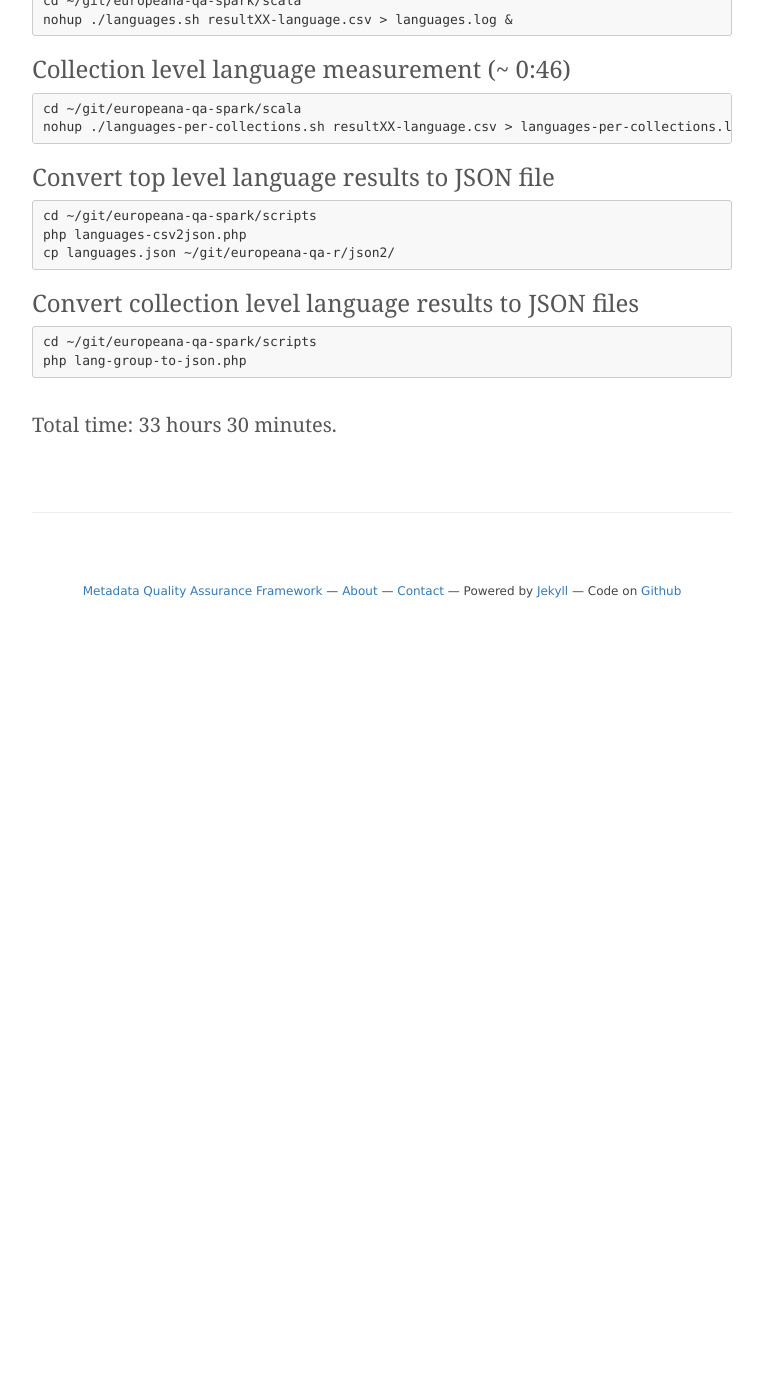
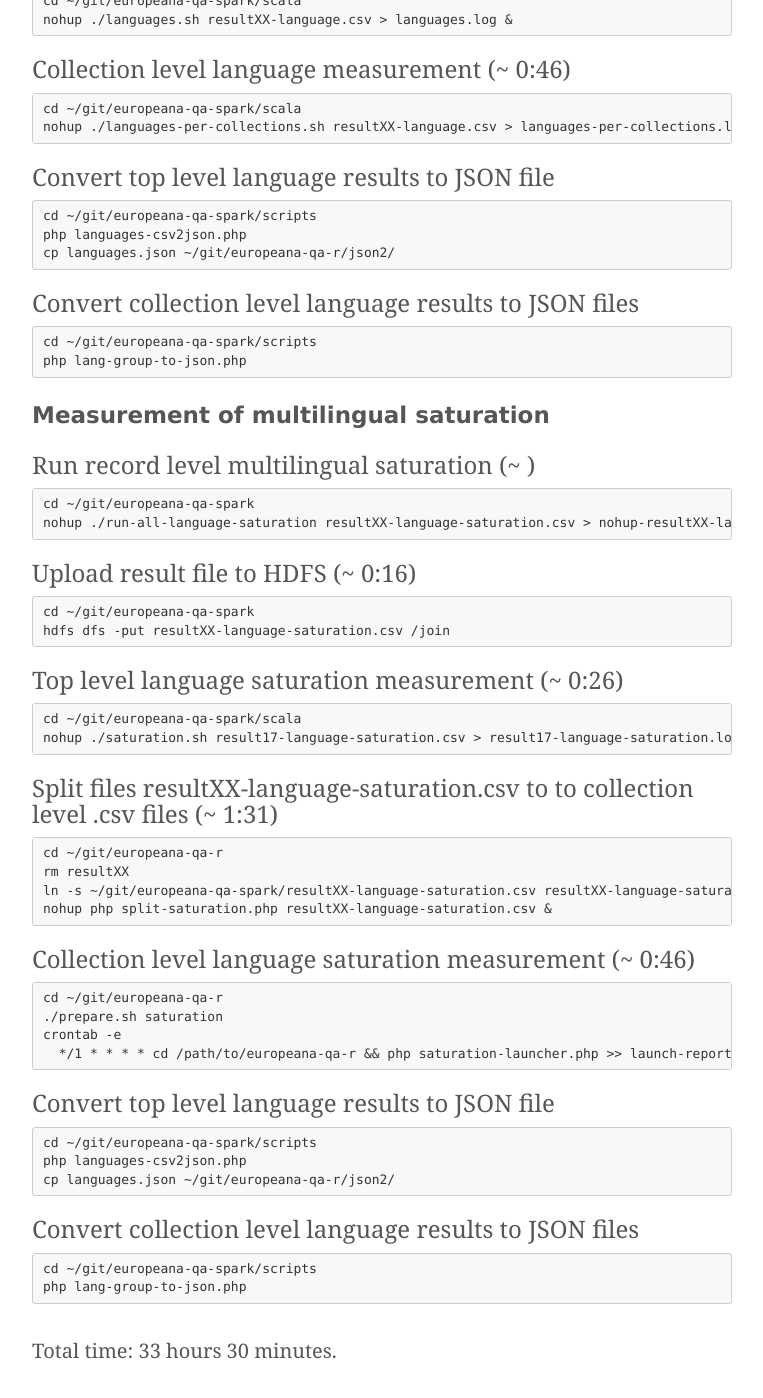
Before and after one commit to pkiraly/pkiraly.github.io, a Jekyll site: the page built from cheatsheet.md, in a window 1280 px wide and 1400 px high, scrolled down 3053 px. Shown: the whole window, without its empty margins (258-1021 px from the left). Built offline with Jekyll 4.4.1, drawn with Linux system fonts in a browser that asks for light colours; nearby versions of some CDN libraries; some web fonts are replaced; comment, search, counter and statistics services are not loaded; before the commit the page ends 3683 px from its top, so only the background shows below that.

Commit message:
Update cheatsheet.md

````diff
--- a/cheatsheet.md
+++ b/cheatsheet.md
@@ -140,4 +140,60 @@ cd ~/git/europeana-qa-spark/scripts
 php lang-group-to-json.php
 ```
 
+## Measurement of multilingual saturation
+
+### Run record level multilingual saturation (~ )
+
+```
+cd ~/git/europeana-qa-spark
+nohup ./run-all-language-saturation resultXX-language-saturation.csv > nohup-resultXX-language-saturation.log &
+```
+
+### Upload result file to HDFS (~ 0:16)
+
+```
+cd ~/git/europeana-qa-spark
+hdfs dfs -put resultXX-language-saturation.csv /join
+```
+
+### Top level language saturation measurement (~ 0:26)
+
+```
+cd ~/git/europeana-qa-spark/scala
+nohup ./saturation.sh result17-language-saturation.csv > result17-language-saturation.log &
+```
+
+### Split files resultXX-language-saturation.csv to to collection level .csv files (~ 1:31)
+
+```
+cd ~/git/europeana-qa-r
+rm resultXX
+ln -s ~/git/europeana-qa-spark/resultXX-language-saturation.csv resultXX-language-saturation.csv
+nohup php split-saturation.php resultXX-language-saturation.csv &
+```
+
+### Collection level language saturation measurement (~ 0:46)
+
+```
+cd ~/git/europeana-qa-r
+./prepare.sh saturation
+crontab -e
+  */1 * * * * cd /path/to/europeana-qa-r && php saturation-launcher.php >> launch-report.log
+```
+
+### Convert top level language results to JSON file
+
+```
+cd ~/git/europeana-qa-spark/scripts
+php languages-csv2json.php
+cp languages.json ~/git/europeana-qa-r/json2/
+```
+
+### Convert collection level language results to JSON files
+
+```
+cd ~/git/europeana-qa-spark/scripts
+php lang-group-to-json.php
+```
+
 Total time: 33 hours 30 minutes.
````
